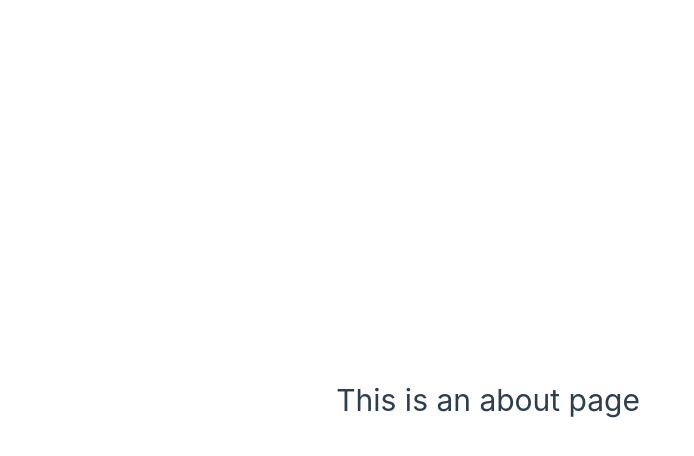
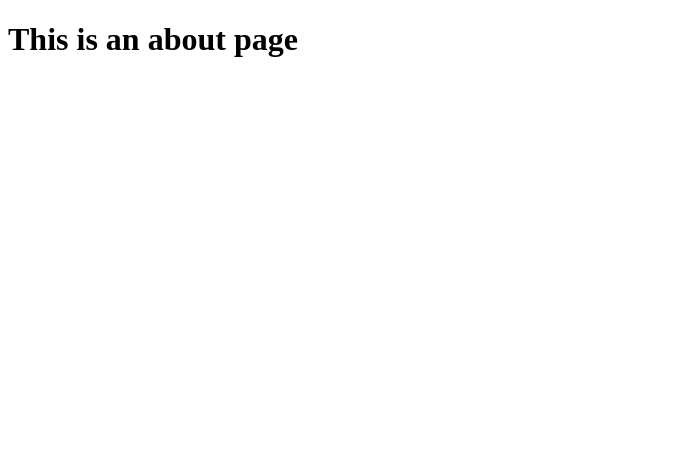
Before and after one commit to ritogk/speedio, a Vue app in the folder rcc/web/: page / in a window 1280 px wide. Shown: the top 456 px of the page, without its empty margins (0-694 px from the left). Built offline with nearby package versions, Linux system fonts and the light colour scheme.

Commit message:
デフォルトスタイル削除

```diff
--- a/rcc/web/src/assets/base.css
+++ /dev/null
@@ -1,86 +0,0 @@
-/* color palette from <https://github.com/vuejs/theme> */
-:root {
-  --vt-c-white: #ffffff;
-  --vt-c-white-soft: #f8f8f8;
-  --vt-c-white-mute: #f2f2f2;
-
-  --vt-c-black: #181818;
-  --vt-c-black-soft: #222222;
-  --vt-c-black-mute: #282828;
-
-  --vt-c-indigo: #2c3e50;
-
-  --vt-c-divider-light-1: rgba(60, 60, 60, 0.29);
-  --vt-c-divider-light-2: rgba(60, 60, 60, 0.12);
-  --vt-c-divider-dark-1: rgba(84, 84, 84, 0.65);
-  --vt-c-divider-dark-2: rgba(84, 84, 84, 0.48);
-
-  --vt-c-text-light-1: var(--vt-c-indigo);
-  --vt-c-text-light-2: rgba(60, 60, 60, 0.66);
-  --vt-c-text-dark-1: var(--vt-c-white);
-  --vt-c-text-dark-2: rgba(235, 235, 235, 0.64);
-}
-
-/* semantic color variables for this project */
-:root {
-  --color-background: var(--vt-c-white);
-  --color-background-soft: var(--vt-c-white-soft);
-  --color-background-mute: var(--vt-c-white-mute);
-
-  --color-border: var(--vt-c-divider-light-2);
-  --color-border-hover: var(--vt-c-divider-light-1);
-
-  --color-heading: var(--vt-c-text-light-1);
-  --color-text: var(--vt-c-text-light-1);
-
-  --section-gap: 160px;
-}
-
-@media (prefers-color-scheme: dark) {
-  :root {
-    --color-background: var(--vt-c-black);
-    --color-background-soft: var(--vt-c-black-soft);
-    --color-background-mute: var(--vt-c-black-mute);
-
-    --color-border: var(--vt-c-divider-dark-2);
-    --color-border-hover: var(--vt-c-divider-dark-1);
-
-    --color-heading: var(--vt-c-text-dark-1);
-    --color-text: var(--vt-c-text-dark-2);
-  }
-}
-
-*,
-*::before,
-*::after {
-  box-sizing: border-box;
-  margin: 0;
-  font-weight: normal;
-}
-
-body {
-  min-height: 100vh;
-  color: var(--color-text);
-  background: var(--color-background);
-  transition:
-    color 0.5s,
-    background-color 0.5s;
-  line-height: 1.6;
-  font-family:
-    Inter,
-    -apple-system,
-    BlinkMacSystemFont,
-    'Segoe UI',
-    Roboto,
-    Oxygen,
-    Ubuntu,
-    Cantarell,
-    'Fira Sans',
-    'Droid Sans',
-    'Helvetica Neue',
-    sans-serif;
-  font-size: 15px;
-  text-rendering: optimizeLegibility;
-  -webkit-font-smoothing: antialiased;
-  -moz-osx-font-smoothing: grayscale;
-}
--- a/rcc/web/src/assets/main.css
+++ /dev/null
@@ -1,35 +0,0 @@
-@import './base.css';
-
-#app {
-  max-width: 1280px;
-  margin: 0 auto;
-  padding: 2rem;
-  font-weight: normal;
-}
-
-a,
-.green {
-  text-decoration: none;
-  color: hsla(160, 100%, 37%, 1);
-  transition: 0.4s;
-  padding: 3px;
-}
-
-@media (hover: hover) {
-  a:hover {
-    background-color: hsla(160, 100%, 37%, 0.2);
-  }
-}
-
-@media (min-width: 1024px) {
-  body {
-    display: flex;
-    place-items: center;
-  }
-
-  #app {
-    display: grid;
-    grid-template-columns: 1fr 1fr;
-    padding: 0 2rem;
-  }
-}
--- a/rcc/web/src/main.ts
+++ b/rcc/web/src/main.ts
@@ -1,5 +1,3 @@
-import './assets/main.css'
-
 import { createApp } from 'vue'
 import App from './App.vue'
 import router from './router'
```
